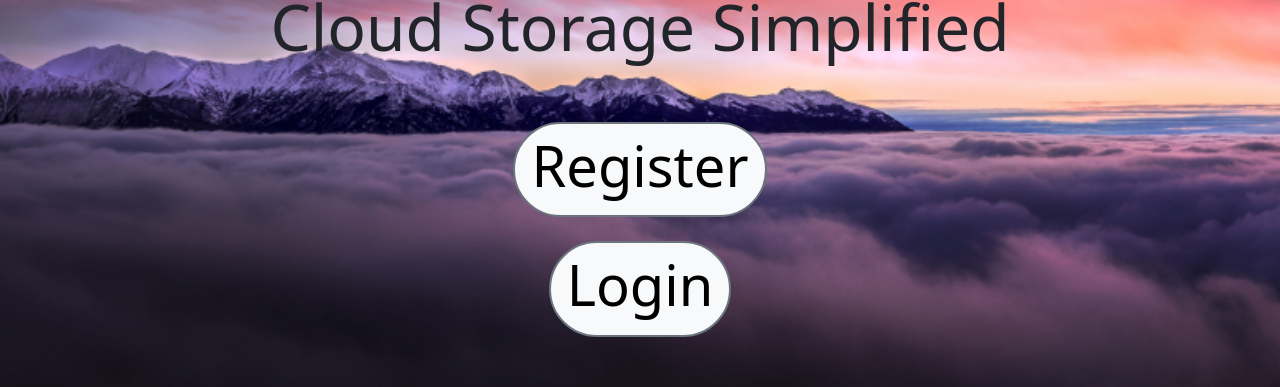
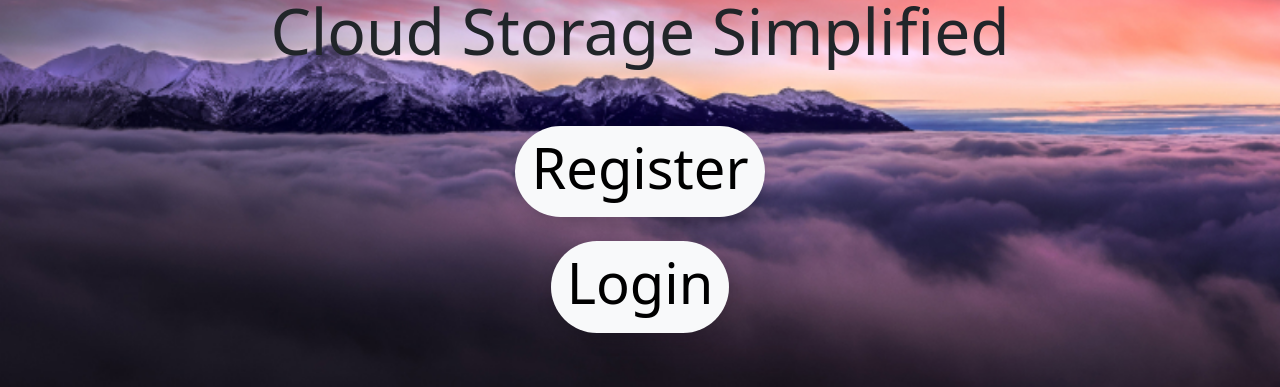
Before and after one commit to The-Rensselaer-Communion-of-Students/React, a React (Create React App) app in the folder cloud_drive/: page / in a window 1280 px wide. Shown: the part 350-737 px from the top of the page. Built offline with nearby package versions, Linux system fonts and the light colour scheme; no server answers; a web font is replaced by a local one.

Commit message:
Added External CSS for Dashboard

```diff
--- a/cloud_drive/src/Pages/Dashboard.jsx
+++ b/cloud_drive/src/Pages/Dashboard.jsx
@@ -2,6 +2,8 @@ import React from "react";
 import { useUserContext } from "../context/userContext";
 import { useNavigate } from "react-router-dom";
 import Navbarf from "../Components/Navbarf";
+import './Dashboard.css'
+
 const Dashboard = () => {
   const { user, logoutUser } = useUserContext();
   const navigate = useNavigate();
--- /dev/null
+++ b/cloud_drive/src/Pages/Landingpage.css
@@ -0,0 +1,29 @@
+#landingbuttons:hover {
+    background-color: crimson;
+    color: white;
+}
+/*
+font-family: 'Alata', sans-serif;
+font-family: 'Amaranth', sans-serif;
+font-family: 'Architects Daughter', cursive;
+font-family: 'Barlow Condensed', sans-serif;
+font-family: 'Courier Prime', monospace;
+font-family: 'Cutive Mono', monospace;
+font-family: 'Fredoka One', cursive;
+font-family: 'Gowun Batang', serif;
+font-family: 'IBM Plex Sans', sans-serif;
+font-family: 'IBM Plex Sans Condensed', sans-serif;
+font-family: 'Indie Flower', cursive;
+font-family: 'Josefin Sans', sans-serif;
+font-family: 'Kosugi Maru', sans-serif;
+font-family: 'Lexend Giga', sans-serif;
+font-family: 'Nunito', sans-serif;
+font-family: 'Oswald', sans-serif;
+font-family: 'Roboto Mono', monospace;
+font-family: 'Roboto Slab', serif;
+font-family: 'Ropa Sans', sans-serif;
+font-family: 'Share Tech Mono', monospace;
+font-family: 'Staatliches', cursive;
+font-family: 'Stick No Bills', sans-serif;
+font-family: 'Teko', sans-serif;
+*/
--- a/cloud_drive/src/Pages/Landingpage.jsx
+++ b/cloud_drive/src/Pages/Landingpage.jsx
@@ -2,6 +2,8 @@ import React from 'react'
 import Navbarf from '../Components/Navbarf'
 import { Button } from 'react-bootstrap'
 import { useNavigate } from "react-router-dom";
+import './Landingpage.css'
+
 export default function Landingpage() {
   let navigate = useNavigate();
   const routeChange = () =>{
@@ -25,9 +27,9 @@ export default function Landingpage() {
     <h1 className="display-1 text-white">CloudDrive <br/></h1>
     <h2 className="display-3 ">Cloud Storage Simplified</h2>
     <br/><br/>
-    <Button href="register" variant="light" size="lg" className="rounded-pill border border-secondary border-2"><h1 className='display-4'>Register</h1></Button>
+    <Button href="register" variant="light" size="lg" className="rounded-pill border border-secondary border-0 shadow" id="landingbuttons"><h4 className='display-4'>Register</h4></Button>
     <br/>
-    <Button href="login" variant="light" size="lg" className="rounded-pill border border-secondary border-2"><h1 className='display-4'>Login</h1></Button>
+    <Button href="login" variant="light" size="lg" className="rounded-pill border border-secondary border-0 shadow" id='landingbuttons'><h4 className='display-4'>Login</h4></Button>
 </div>
 
       </>
--- a/cloud_drive/src/Pages/Loginpage.css
+++ b/cloud_drive/src/Pages/Loginpage.css
@@ -11,6 +11,7 @@
     flex-Direction: column;
 }
 .loginbox {
+    animation: onLoadBox 1s;
     height: 70vh;
     width: 50vh;
     border-radius: 25px;
@@ -65,6 +66,15 @@ label {
     place-items: center;
 }
 
+@keyframes onLoadBox {
+    0% {
+        transform: translateY(-30vh);
+    }
+
+    100% {
+        transform: translateY(0vh);
+    }
+}
 
 /*
 font-family: 'Alata', sans-serif;
--- a/cloud_drive/src/Pages/Loginpage.jsx
+++ b/cloud_drive/src/Pages/Loginpage.jsx
@@ -5,7 +5,6 @@ import { useUserContext } from "../context/userContext";
 import { useNavigate } from "react-router-dom";
 import "./Loginpage.css"
 import Navbarf from '../Components/Navbarf'
-
 
 export default function Loginpage() {
         const emailRef = useRef();
```
Also changed, not shown: cloud_drive/src/Pages/Dashboard.css (added).
